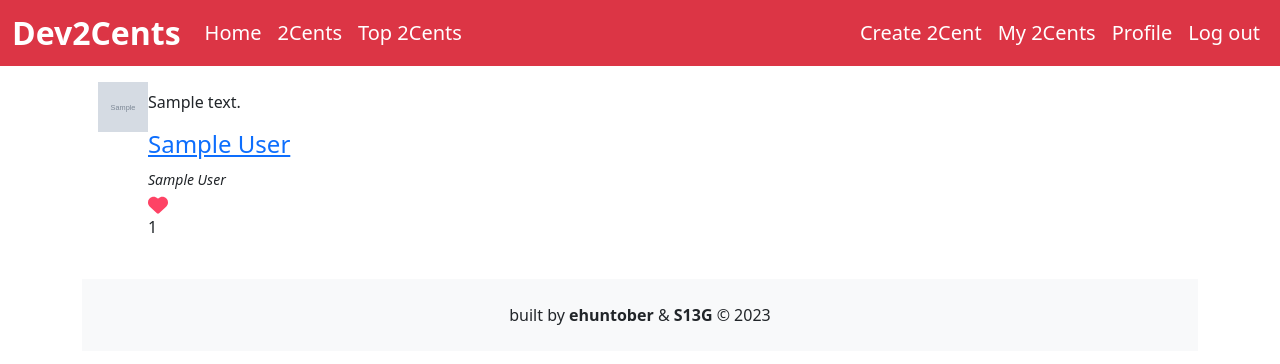
After one commit to ehuntober/Dev2cents, a Django app: page /my-cents/ in a window 1280 px wide. The commit adds this page. Shown: the top 364 px of the page. Run offline with Django 4.2, Linux system fonts and the light colour scheme; a user stored in the database is signed in; tables that the repository leaves empty hold one stand-in row (values such as "Sample post"); grey boxes marked "Sample" are stand-in pictures.

Commit message:
my cents func done

```diff
--- /dev/null
+++ b/cents/templates/cents/my-cents.html
@@ -0,0 +1,31 @@
+{% extends 'base.html' %}
+{% load static %}
+
+{% block content %}
+
+    {% for cent in cents %}
+        <div class="row row-cols-1 row-cols-md-2 g-4">
+        <div class="col">
+            <div class="card-body d-flex align-items-start">
+                <img src="{{ cent.owner.profile.image_url }}" alt="User's avatar" class="avatar mr-3" width="50"
+                     height="50">
+                <div>
+                    <p class="card-text quote py-2 mb-2">{{ cent.description|safe }}</p>
+
+                    <a href="{% url 'user_profile' cent.owner.profile.id %}">
+                        <h4>{{ cent.owner.profile.first_name }} {{ cent.owner.profile.last_name }}</h4></a>
+                    <small><i>{{ cent.owner.profile.title }}</i> </small> <br>
+                    <img src="{% static 'images/download.svg' %}" alt="likes" class="avatar mr-3" width="20"
+                         height="20">
+                    <div>{{ cent.hearts }}</div>
+                </div>
+            </div>
+        </div>
+    {% empty %}
+        <div class="px-4 py-5 my-5 text-center">
+            <img class="d-block mx-auto mb-4" src="{% static 'images/logo.png' %}" alt="" width="100" height="100">
+            <h1 class="display-5 fw-bold">You haven't created any cents</h1>
+        </div>
+    {% endfor %}
+
+{% endblock content %}
--- a/cents/urls.py
+++ b/cents/urls.py
@@ -8,5 +8,7 @@ urlpatterns = [
     path('create-cents/', views.create_cents, name="create_cents"),
     path('cent/like/<str:cent_id>/', views.like, name="like"),
     path('cent/dislike/<str:cent_id>/', views.dislike, name="dislike"),
-    path('top-cents/', views.top_cents, name="top_cents")
+    path('top-cents/', views.top_cents, name="top_cents"),
+    path('my-cents/', views.my_cents, name="my_cents"),
+
 ]
--- a/cents/views.py
+++ b/cents/views.py
@@ -106,3 +106,10 @@ def top_cents(request):
     cents = Cent.objects.filter(hearts__gte=10)
     context = {"cents": cents}
     return render(request, "cents/top-cents.html", context)
+
+
+@login_required(login_url="login")
+def my_cents(request):
+    cents = Cent.objects.filter(owner=request.user)
+    context = {"cents": cents}
+    return render(request, "cents/my-cents.html", context)
--- a/templates/base.html
+++ b/templates/base.html
@@ -50,7 +50,7 @@
                             <a class="nav-link active fs-5" aria-current="page" href="{% url 'create_cents' %}">Create 2Cent</a>
                         </li>
                         <li class="nav-item">
-                            <a class="nav-link active fs-5" aria-current="page" href="#"> My 2Cents</a>
+                            <a class="nav-link active fs-5" aria-current="page" href="{% url 'my_cents' %}"> My 2Cents</a>
                         </li>
                         <li class="nav-item">
                             <a class="nav-link active fs-5" aria-current="page" href="{% url 'user_account' %}">Profile</a>
--- a/templates/index.html
+++ b/templates/index.html
@@ -29,7 +29,9 @@
                         <button type="button" class="btn btn-danger btn-lg px-4 gap-3">Sign In</button>
                     </a>
                 {% endif %}
-                <button type="button" class="btn btn-outline-danger btn-lg px-4">Top 2cents</button>
+                <a href="{% url 'top_cents' %}">
+                    <button type="button" class="btn btn-outline-danger btn-lg px-4">Top 2cents</button>
+                </a>
             </div>
         </div>
     </div>
```
